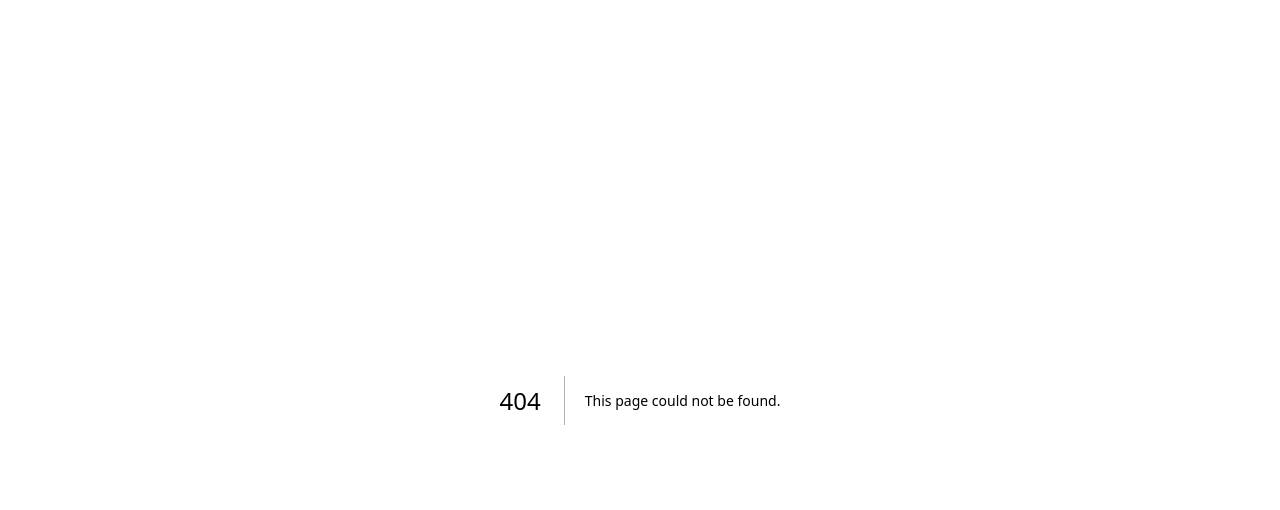
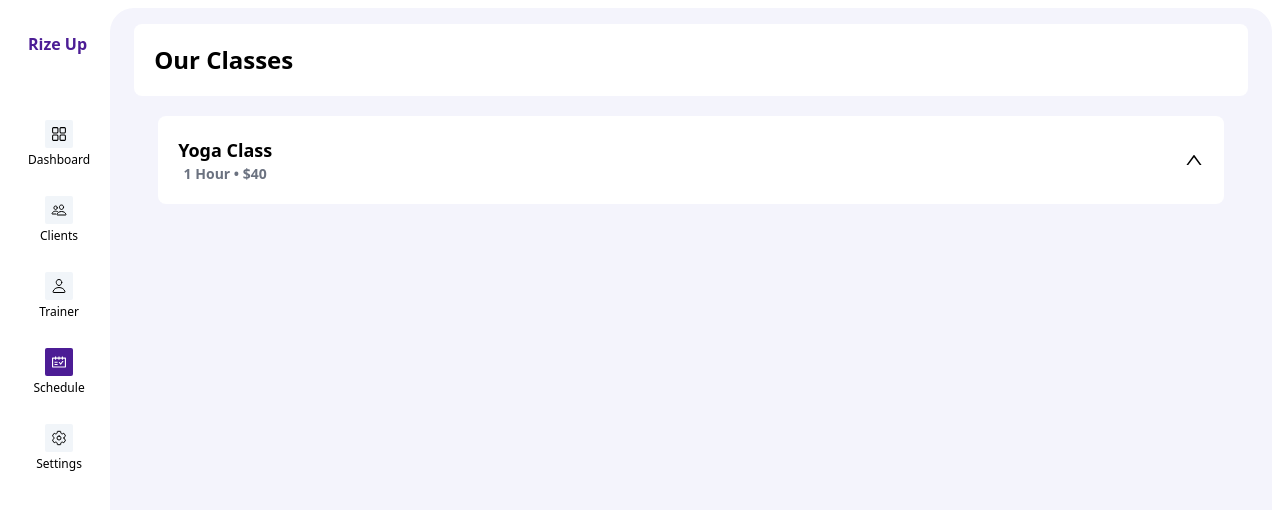
Before and after one commit to anandp1/rize-up, a Next.js app in the folder frontend/: page /schedule/add in a window 1280 px wide. Before the commit this address had no page. Shown: the top 510 px of the page. Built offline with nearby package versions, Linux system fonts and the light colour scheme; no server answers; sample sign-in values are in the browser's storage.

Commit message:
front end for adding a class

```diff
--- /dev/null
+++ b/frontend/src/components/member/class.tsx
@@ -0,0 +1,48 @@
+import { Disclosure, Transition } from "@headlessui/react";
+import { AiOutlineUp } from "react-icons/ai";
+
+import Section from "./section";
+
+const Class = () => {
+  const classes = {
+    container: "bg-white rounded-lg flex flex-col p-5 mx-6",
+    header: "flex justify-between items-center cursor-pointer",
+    headerText: "text-lg font-bold",
+    descriptionText: "text-sm text-gray-500 font-bold",
+  };
+
+  return (
+    <Disclosure>
+      {({ open }) => (
+        <>
+          <div className={classes.container}>
+            <Disclosure.Button className={classes.header}>
+              <div>
+                <p className={classes.headerText}>Yoga Class</p>
+                <p className={classes.descriptionText}>1 Hour • $40</p>
+              </div>
+              <AiOutlineUp
+                className={`${open ? "transform rotate-180" : ""} w-5 h-5`}
+              />
+            </Disclosure.Button>
+          </div>
+
+          <Transition
+            enter="transition duration-100 ease-out"
+            enterFrom="transform scale-95 opacity-0"
+            enterTo="transform scale-100 opacity-100"
+            leave="transition duration-75 ease-out"
+            leaveFrom="transform scale-100 opacity-100"
+            leaveTo="transform scale-95 opacity-0"
+          >
+            <div className="flex flex-col gap-y-2">
+              <Section />
+            </div>
+          </Transition>
+        </>
+      )}
+    </Disclosure>
+  );
+};
+
+export default Class;
--- /dev/null
+++ b/frontend/src/components/member/section.tsx
@@ -0,0 +1,34 @@
+import classNames from "classnames";
+import { Disclosure } from "@headlessui/react";
+import { AiOutlinePlusCircle } from "react-icons/ai";
+
+const Section = () => {
+  const classes = {
+    container:
+      "bg-white rounded-lg flex flex-col p-5 mx-6 group hover:cursor-pointer hover:opacity-50",
+    headerText: "text-lg font-bold",
+    descriptionText: "text-sm text-gray-500 font-bold",
+  };
+
+  const addClass = () => {
+    // API to add class for user
+  };
+
+  return (
+    <div onClick={addClass} className={classNames(classes.container, "mx-10")}>
+      <Disclosure.Panel>
+        <span className="hidden group-hover:block absolute right-1/2 top-1/2">
+          <AiOutlinePlusCircle className="text-black w-6 h-6" />
+        </span>
+        <div>
+          <p className={classes.headerText}>Section 1</p>
+          <p className={classes.descriptionText}>Monday, 8:00PM-9:00PM</p>
+          <p className={classes.descriptionText}>Section 11, Room 10</p>
+          <p className={classes.descriptionText}>10 / 11</p>
+        </div>
+      </Disclosure.Panel>
+    </div>
+  );
+};
+
+export default Section;
--- /dev/null
+++ b/frontend/src/pages/schedule/add.tsx
@@ -0,0 +1,55 @@
+import type { GetServerSideProps } from "next";
+import { getSession } from "next-auth/react";
+import Class from "../../components/member/class";
+
+import ScheduleInfo from "../../components/member/schedule-info";
+import Layout from "../../components/shared/layout";
+
+interface ScheduleProps {
+  username: string;
+  role: string;
+}
+
+const Schedule: React.FC<ScheduleProps> = ({
+  username,
+  role,
+}: ScheduleProps) => {
+  const classes = {
+    containers: "bg-white rounded-lg flex flex-col p-5",
+  };
+  return (
+    <Layout>
+      <div className="flex flex-col gap-y-5">
+        <div className={classes.containers}>
+          <div className="text-2xl font-bold">Our Classes</div>
+        </div>
+        <Class />
+      </div>
+    </Layout>
+  );
+};
+
+const getServerSideProps: GetServerSideProps = async (context) => {
+  console.log(context);
+  const session = await getSession(context);
+
+  if (!session?.user?.email) {
+    return {
+      redirect: {
+        destination: "/sign-in",
+        permanent: false,
+      },
+    };
+  }
+
+  return {
+    props: {
+      username: session.user.email,
+      role: session.user.name,
+    },
+  };
+};
+
+export { getServerSideProps };
+
+export default Schedule;
--- a/frontend/src/pages/schedule.tsx
+++ b/frontend/src/pages/schedule/index.tsx
@@ -1,8 +1,10 @@
 import type { GetServerSideProps } from "next";
 import { getSession } from "next-auth/react";
-import ScheduleInfo from "../components/member/schedule-info";
+import Link from "next/link";
+import { AiOutlinePlus } from "react-icons/ai";
 
-import Layout from "../components/shared/layout";
+import ScheduleInfo from "../../components/member/schedule-info";
+import Layout from "../../components/shared/layout";
 
 interface ScheduleProps {
   username: string;
@@ -20,7 +22,15 @@ const Schedule: React.FC<ScheduleProps> = ({
     <Layout>
       <div className="flex flex-col gap-y-5">
         <div className={classes.containers}>
-          <div className="text-2xl font-bold">Your Schedule</div>
+          <div className="flex flex-row">
+            <div className="text-2xl font-bold">Your Schedule</div>
+            <Link passHref className="ml-auto" href="/schedule/add">
+              <button className="text-sm bg-orange-500 rounded-md flex flex-row px-4 py-2">
+                <AiOutlinePlus className="text-white my-auto ml-1 mr-2" />
+                <p className="text-white">Add Class</p>
+              </button>
+            </Link>
+          </div>
         </div>
         <ScheduleInfo />
       </div>
```
